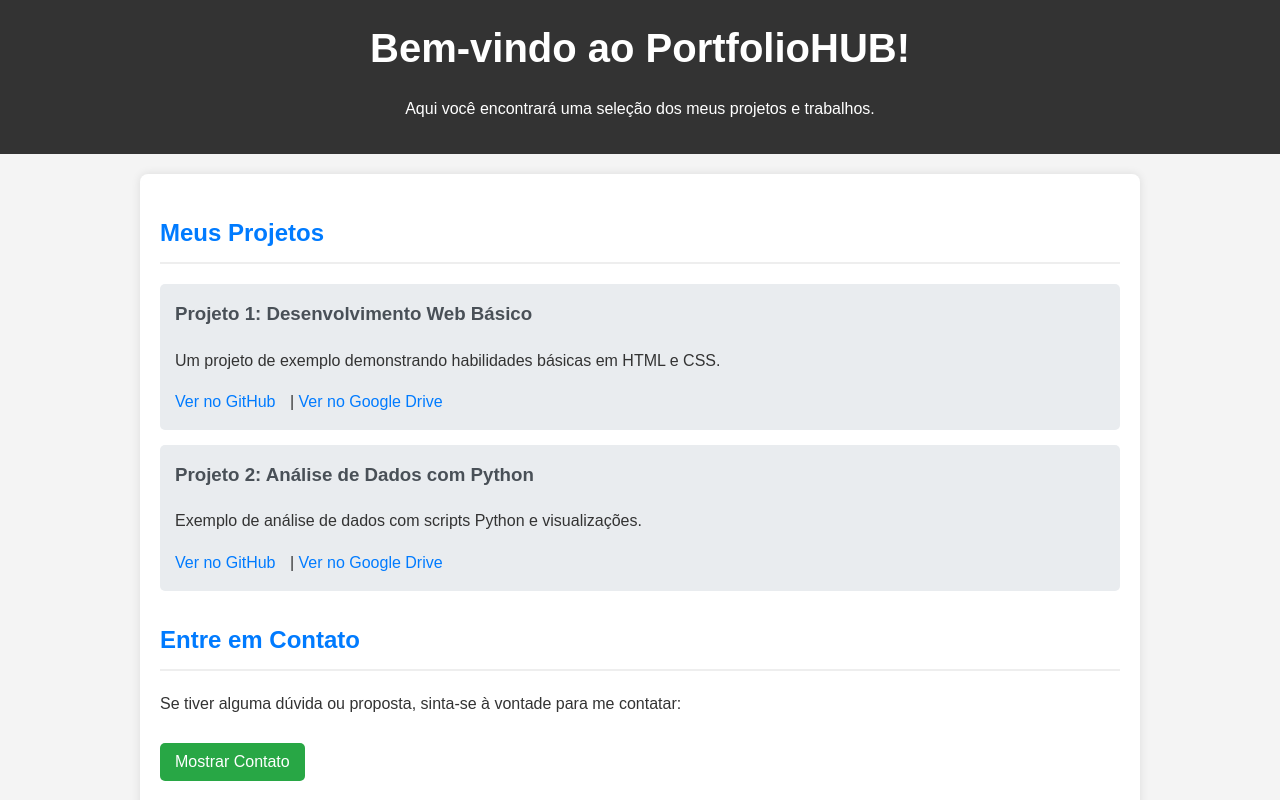
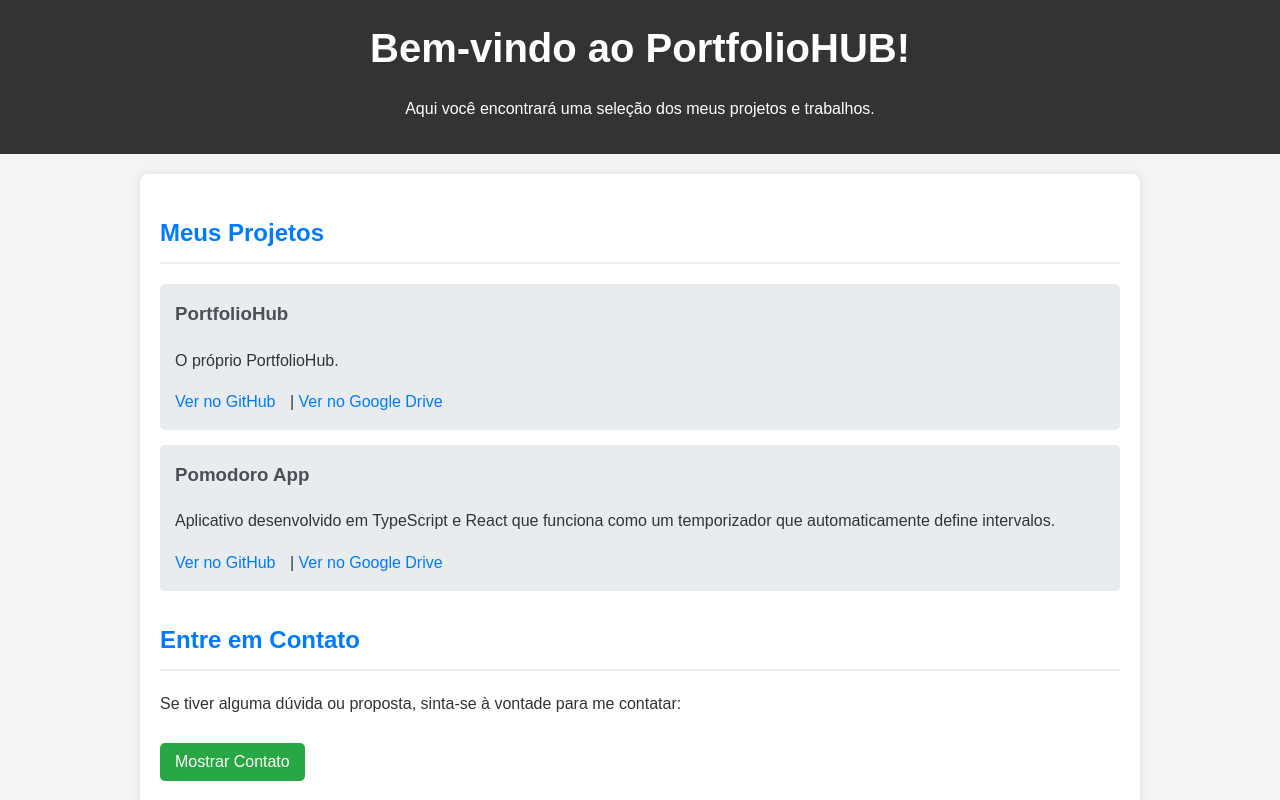
Before and after one commit to tales-garcia/portfolio-hub, a plain HTML site: page index.html in a window 1280 px wide. Shown: the top 800 px of the page. Drawn offline with Linux system fonts and the light colour scheme.

Commit message:
Update index.html

```diff
--- a/index.html
+++ b/index.html
@@ -16,14 +16,14 @@
         <section class="projetos">
             <h2>Meus Projetos</h2>
             <div class="projeto-item">
-                <h3>Projeto 1: Desenvolvimento Web Básico</h3>
-                <p>Um projeto de exemplo demonstrando habilidades básicas em HTML e CSS.</p>
-                <a href="#" target="_blank">Ver no GitHub</a> | <a href="#" target="_blank">Ver no Google Drive</a>
+                <h3>PortfolioHub</h3>
+                <p>O próprio PortfolioHub.</p>
+                <a href="https://github.com/tales-garcia/portfolio-hub" target="_blank">Ver no GitHub</a> | <a href="https://drive.google.com/drive/u/2/folders/1zMhaBfFpOxK3Uu7VpIQ1cuP0OMdR5AOe" target="_blank">Ver no Google Drive</a>
             </div>
             <div class="projeto-item">
-                <h3>Projeto 2: Análise de Dados com Python</h3>
-                <p>Exemplo de análise de dados com scripts Python e visualizações.</p>
-                <a href="#" target="_blank">Ver no GitHub</a> | <a href="#" target="_blank">Ver no Google Drive</a>
+                <h3>Pomodoro App</h3>
+                <p>Aplicativo desenvolvido em TypeScript e React que funciona como um temporizador que automaticamente define intervalos.</p>
+                <a href="https://github.com/tales-garcia/pomodoro-app" target="_blank">Ver no GitHub</a> | <a href="https://drive.google.com/drive/u/2/folders/1i57A-t3zSCg8n6HflR9iFyeccgrYIBNx" target="_blank">Ver no Google Drive</a>
             </div>
             </section>
 
```
